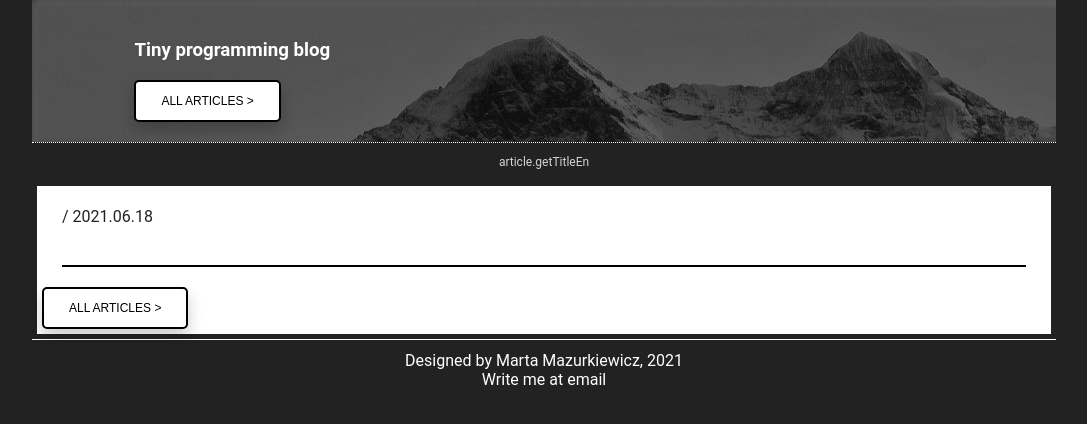
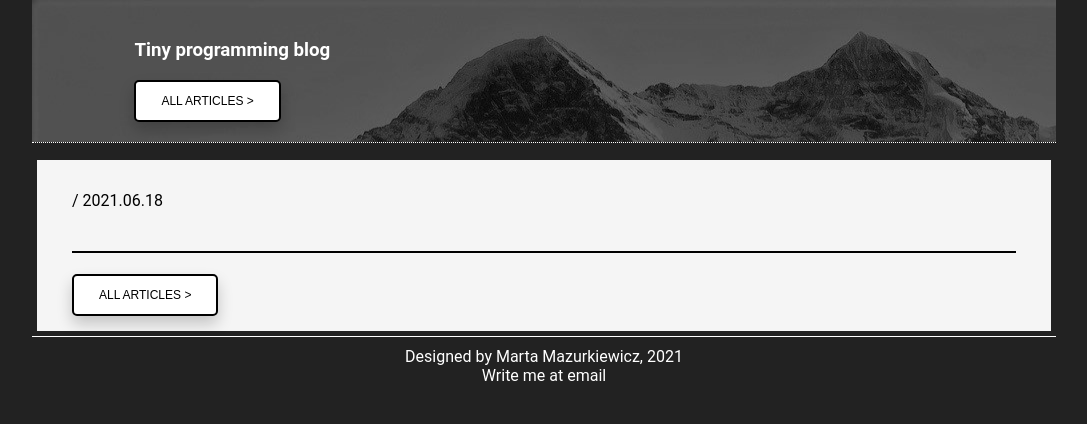
Before and after one commit to martamazurkiewicz/tiny_blog, a Symfony app: template templates/article/index.html.twig in a window 1280 px wide. Shown: the part 149-573 px from the top of the page, without its empty margins (96-1183 px from the left). Run offline with Twig, Linux system fonts and the light colour scheme; the template is opened without the code that fills it, so the values that code supplies are empty; style sheets or scripts are compiled from the project's sources; some libraries are stand-ins or nearby versions.

Commit message:
Css for single article

```diff
--- /dev/null
+++ b/public/css/stylesheet.css
@@ -0,0 +1,220 @@
+.footer a, .navbar a {
+  color: white;
+  text-decoration: none;
+}
+
+.singleArticle, .article {
+  border-color: #222222;
+  border-width: 5px;
+  border-style: solid;
+}
+
+* {
+  box-sizing: border-box;
+}
+
+[class*=column-] {
+  float: left;
+  width: 100%;
+}
+
+@media only screen and (min-width: 768px) {
+  .column-1 {
+    width: 8.33%;
+  }
+
+  .column-2 {
+    width: 16.66%;
+  }
+
+  .column-3 {
+    width: 25%;
+  }
+
+  .column-4 {
+    width: 33.33%;
+  }
+
+  .column-5 {
+    width: 41.66%;
+  }
+
+  .column-6 {
+    width: 50%;
+  }
+
+  .column-7 {
+    width: 58.33%;
+  }
+
+  .column-8 {
+    width: 66.66%;
+  }
+
+  .column-9 {
+    width: 75%;
+  }
+
+  .column-10 {
+    width: 83.33%;
+  }
+
+  .column-11 {
+    width: 91.66%;
+  }
+
+  .column-12 {
+    width: 100%;
+  }
+}
+.row::after {
+  content: "";
+  clear: both;
+  display: table;
+}
+
+img {
+  width: 100%;
+}
+
+body {
+  align-items: center;
+  margin-left: 10%;
+  margin-right: 10%;
+  background-color: #222222;
+  text-align: center;
+  font-family: Roboto, sans-serif;
+  color: white;
+}
+
+button {
+  background-color: white;
+  border: 2px solid black;
+  color: black;
+  padding: 12px 25px;
+  border-radius: 5px;
+  font-size: 12px;
+  cursor: pointer;
+  box-shadow: 0 8px 15px rgba(0, 0, 0, 0.2);
+}
+
+button:hover {
+  transform: translateY(-4px);
+  color: white;
+  box-shadow: 0 15px 20px rgba(0, 0, 0, 0.3);
+  background-color: gray;
+  border-color: transparent;
+}
+
+.navbar {
+  border-bottom: 1px solid white;
+}
+.navbar img {
+  height: 23px;
+  width: 23px;
+}
+.navbar .column {
+  width: 50%;
+  float: left;
+}
+.navbar a {
+  margin-left: 10px;
+  margin-right: 10px;
+}
+.navbar .topics {
+  font-size: 18px;
+}
+
+.main {
+  text-align: left;
+  padding-left: 10%;
+  padding-bottom: 2%;
+  padding-top: 2%;
+}
+
+div.section {
+  border-top: 1px dotted white;
+  overflow: auto;
+}
+
+p.section {
+  font-size: 12px;
+  color: lightgray;
+}
+
+.article {
+  text-align: left;
+  padding: 5px;
+  background-color: white;
+  color: black;
+}
+.article a {
+  color: black;
+  text-decoration: none;
+}
+.article img {
+  height: 100%;
+  width: 100%;
+  object-fit: cover;
+}
+
+.singleArticle {
+  text-align: left;
+  padding: 15px;
+  background-color: whitesmoke;
+  color: black;
+}
+.singleArticle .content {
+  font-size: 16px;
+  line-height: 130%;
+}
+
+.relative {
+  position: relative;
+  height: 360px;
+}
+
+.scrollable {
+  max-height: 100%;
+  overflow: auto;
+}
+
+.articleSummary {
+  padding-left: 20px;
+  padding-right: 20px;
+}
+.articleSummary .content {
+  text-align: justify;
+  text-justify: inter-word;
+}
+
+.footer {
+  border-top: 1px solid white;
+  padding-top: 1%;
+}
+.footer a {
+  margin-left: 5%;
+  margin-right: 5%;
+}
+
+.titleHeadline {
+  border-bottom: 2px solid black;
+  padding-bottom: 2%;
+  text-overflow: clip;
+}
+
+.latestArticle {
+  margin-left: 5%;
+  margin-right: 5%;
+}
+.latestArticle p {
+  margin-top: 5%;
+  border-bottom: 2px dotted black;
+}
+
+a:hover {
+  color: gray;
+  cursor: pointer;
+}
+
+/*# sourceMappingURL=stylesheet.css.map */
--- /dev/null
+++ b/public/scss/stylesheet.scss
@@ -0,0 +1,227 @@
+%href-shared {
+  color: white;
+  text-decoration: none;
+}
+
+%article-border {
+  border-color: #222222;
+  border-width: 5px;
+  border-style: solid;
+}
+
+$white-line-solid: 1px solid white;
+$white-line-dotted: 1px dotted white;
+$black-line: 2px solid black;
+$black-line-dotted: 2px dotted black;
+
+* {
+  box-sizing: border-box;
+}
+
+[class*="column-"] {
+  float: left;
+  width: 100%;
+}
+
+@media only screen and (min-width: 768px) {
+  .column-1 {
+    width: 8.33%;
+  }
+  .column-2 {
+    width: 16.66%;
+  }
+  .column-3 {
+    width: 25%;
+  }
+  .column-4 {
+    width: 33.33%;
+  }
+  .column-5 {
+    width: 41.66%;
+  }
+  .column-6 {
+    width: 50%;
+  }
+  .column-7 {
+    width: 58.33%;
+  }
+  .column-8 {
+    width: 66.66%;
+  }
+  .column-9 {
+    width: 75%;
+  }
+  .column-10 {
+    width: 83.33%;
+  }
+  .column-11 {
+    width: 91.66%;
+  }
+  .column-12 {
+    width: 100%;
+  }
+}
+
+.row::after {
+  content: "";
+  clear: both;
+  display: table;
+}
+
+img {
+  width: 100%;
+}
+
+body {
+  align-items: center;
+  margin-left: 10%;
+  margin-right: 10%;
+  //background-color: black;
+  background-color: #222222;
+  text-align: center;
+  font-family: Roboto, sans-serif;
+  color: white;
+}
+
+button {
+  background-color: white;
+  border: $black-line;
+  color: black;
+  padding: 12px 25px;
+  border-radius: 5px;
+  font-size: 12px;
+  cursor: pointer;
+  box-shadow: 0 8px 15px rgba(0, 0, 0, 0.2);
+}
+
+button:hover {
+  transform: translateY(-4px);
+  color: white;
+  box-shadow: 0 15px 20px rgba(0, 0, 0, 0.3);
+  background-color: gray;
+  border-color: transparent;
+}
+
+.navbar {
+  border-bottom: $white-line-solid;
+
+  img {
+    height: 23px;
+    width: 23px;
+  }
+
+  .column {
+    width: 50%;
+    float: left;
+  }
+
+  a {
+    @extend %href-shared;
+    margin-left: 10px;
+    margin-right: 10px;
+  }
+
+  .topics {
+    font-size: 18px;
+  }
+}
+
+.main {
+  text-align: left;
+  padding-left: 10%;
+  padding-bottom: 2%;
+  padding-top: 2%;
+}
+
+div.section {
+  border-top: $white-line-dotted;
+  overflow: auto;
+}
+
+p.section {
+  font-size: 12px;
+  color: lightgray;
+}
+
+.article {
+  @extend %article-border;
+  text-align: left;
+  padding: 5px;
+  background-color: white;
+  color: black;
+
+  a {
+    color: black;
+    text-decoration: none;
+  }
+
+  img {
+    height: 100%;
+    width: 100%;
+    object-fit: cover;
+  }
+}
+
+.singleArticle {
+  @extend %article-border;
+  text-align: left;
+  padding: 15px;
+  background-color: whitesmoke;
+  color: black;
+  .content {
+    font-size: 16px;
+    line-height: 130%;
+  }
+
+}
+
+.relative {
+  position: relative;
+  height: 360px;
+}
+
+.scrollable {
+  max-height: 100%;
+  overflow: auto;
+}
+
+.articleSummary {
+  padding-left: 20px;
+  padding-right: 20px;
+  .content{
+    text-align: justify;
+    text-justify: inter-word;
+  }
+}
+
+.footer {
+  border-top: $white-line-solid;
+  padding-top: 1%;
+
+  a {
+    @extend %href-shared;
+    margin-left: 5%;
+    margin-right: 5%;
+  }
+}
+
+.titleHeadline {
+  border-bottom: $black-line;
+  padding-bottom: 2%;
+  text-overflow: clip;
+}
+
+.latestArticle {
+  margin-left: 5%;
+  margin-right: 5%;
+
+  p {
+    margin-top: 5%;
+    border-bottom: $black-line-dotted;
+  }
+}
+
+a:hover {
+  color: gray;
+  cursor: pointer;
+}
--- a/templates/article/index.html.twig
+++ b/templates/article/index.html.twig
@@ -4,22 +4,22 @@
 {% endblock %}
 {% block page_content %}
     <div class="section">
-        <p class="section">article.getTitleEn</p>
+        <p class="section">{{ article.getTitleEn }}</p>
     </div>
-    <div class="row article">
+    <div class="row singleArticle">
         <div class="articleSummary">
             <p>{{ article.getCategory.getNameEn }} / {{ article.getReleaseDate|date("Y.m.d") }}</p>
-            <h2 class="titleHeadline">
+            <h1 class="titleHeadline">
                 {{ article.getTitleEn }}
-            </h2>
+            </h1>
             <div class="content">
                 <p>{{ article.getContentEns[0].getText }}</p>
                 <p>{{ article.getCode.getText }}</p>
                 <p>{{ article.getContentEns[1].getText }}</p>
             </div>
+            <a href="{{ path('home') }}">
+                <button type="button">ALL ARTICLES ></button>
+            </a>
         </div>
-        <a href="{{ path('home') }}">
-            <button type="button">ALL ARTICLES ></button>
-        </a>
     </div>
 {% endblock %}
--- a/templates/base.html.twig
+++ b/templates/base.html.twig
@@ -4,7 +4,7 @@
     <meta charset="utf-8"/>
     <meta name="viewport" content="width=device-width, initial-scale=1.0"/>
     <title>{% block title %}Tiny programming blog{% endblock %}</title>
-    <link rel="stylesheet" href="{{ asset('css/base.css') }}"/>
+    <link rel="stylesheet" href="{{ asset('css/stylesheet.css') }}"/>
     {# Run `composer require symfony/webpack-encore-bundle`
            and uncomment the following Encore helpers to start using Symfony UX #}
     {% block stylesheets %}
```
Also changed, not shown: 1 other file.
